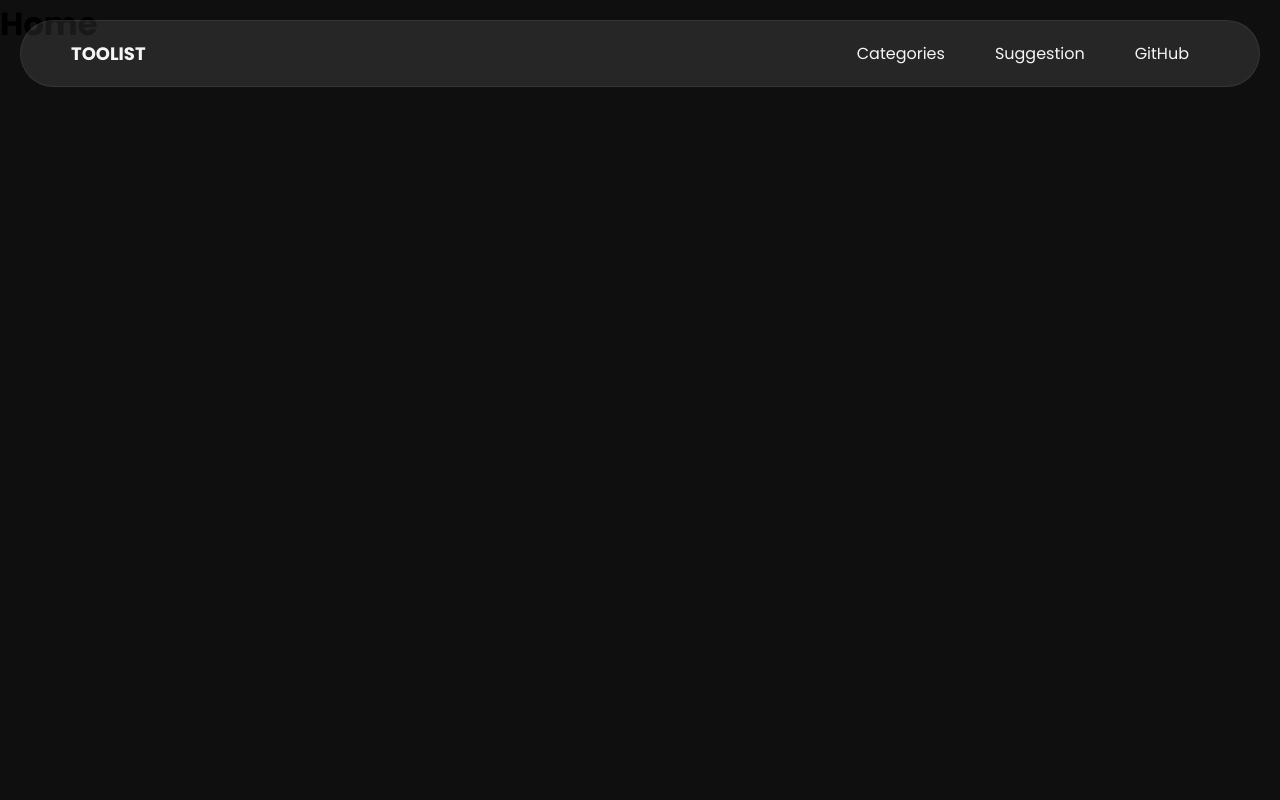
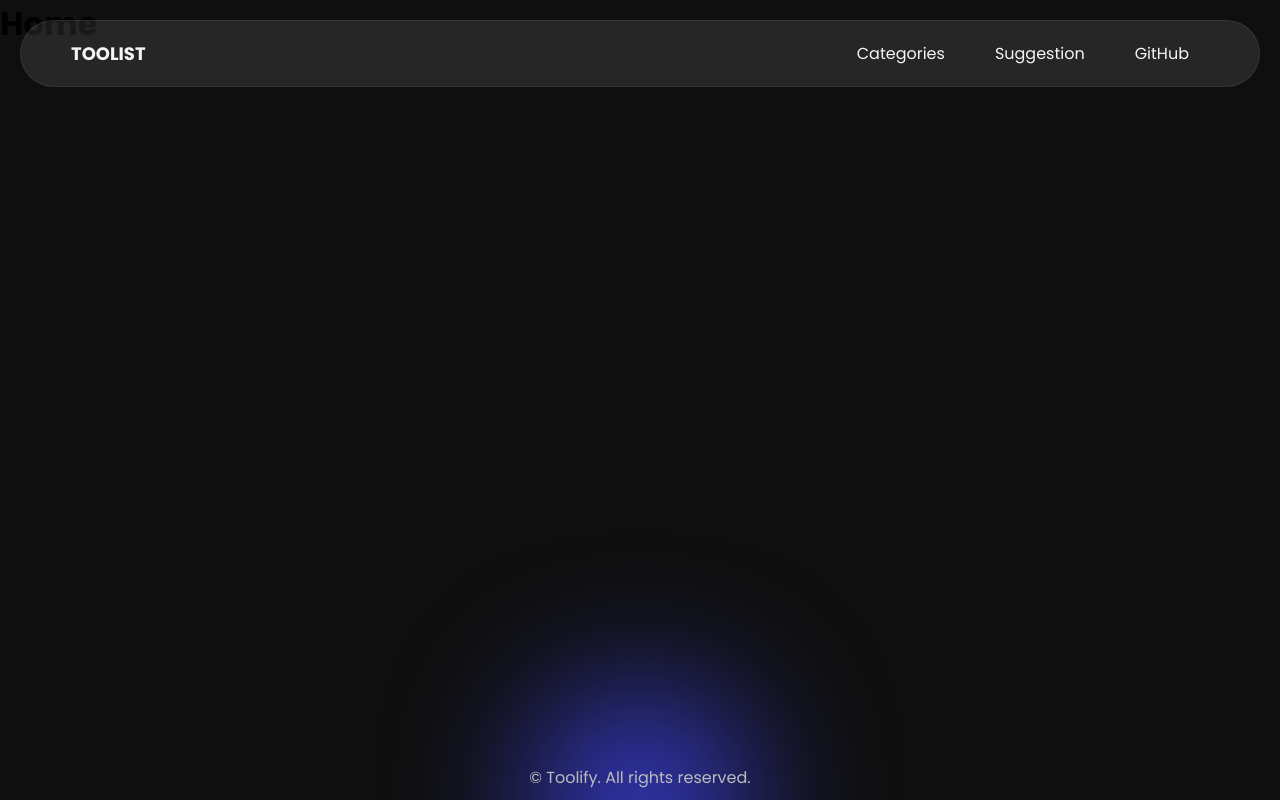
Before and after one commit to PannH/toolist, a Vue app: page / in a window 1280 px wide. Built offline with nearby package versions, Linux system fonts and the light colour scheme.

Commit message:
create the Footer component

```diff
--- a/src/App.vue
+++ b/src/App.vue
@@ -1,9 +1,11 @@
 <script setup lang="ts">
+import { RouterView } from 'vue-router';
    import Header from './components/layout/Header.vue';
-   import { RouterView } from 'vue-router';
+   import Footer from './components/layout/Footer.vue';
 </script>
 
 <template>
    <Header />
    <RouterView />
+   <Footer />
 </template>
--- /dev/null
+++ b/src/components/layout/Footer.vue
@@ -0,0 +1,47 @@
+<script setup lang="ts"></script>
+
+<template>
+   <footer>
+      <span>
+         © Toolify. All rights reserved.
+      </span>
+      <div class="circle"></div>
+   </footer>
+</template>
+
+<style scoped lang="scss">
+   @use '../../styles/vars.scss' as *;
+
+   footer {
+      display: flex;
+      justify-content: center;
+      padding-block: 10px;
+
+      position: fixed;
+      bottom: 0;
+
+      width: 100%;
+
+      font-size: 16px;
+      color: $gray;
+
+      > .circle {
+         background-color: $purple;
+
+         width: 200px;
+         aspect-ratio: 1;
+
+         border-radius: 100%;
+
+         position: absolute;
+
+         bottom: 0;
+
+         transform: translateY(50%);
+
+         filter: blur(75px);
+
+         z-index: -1;
+      }
+   }
+</style>
```
